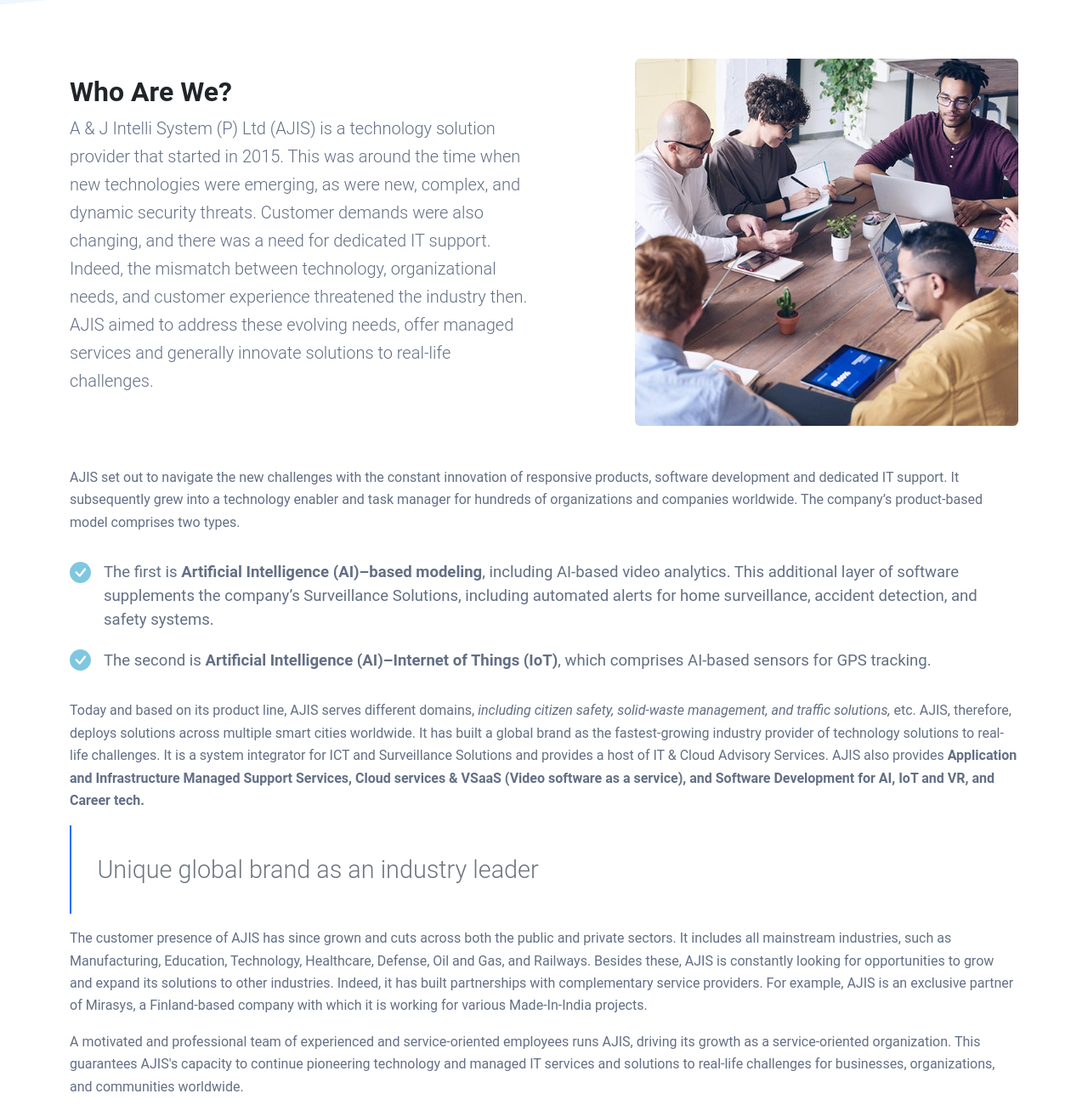
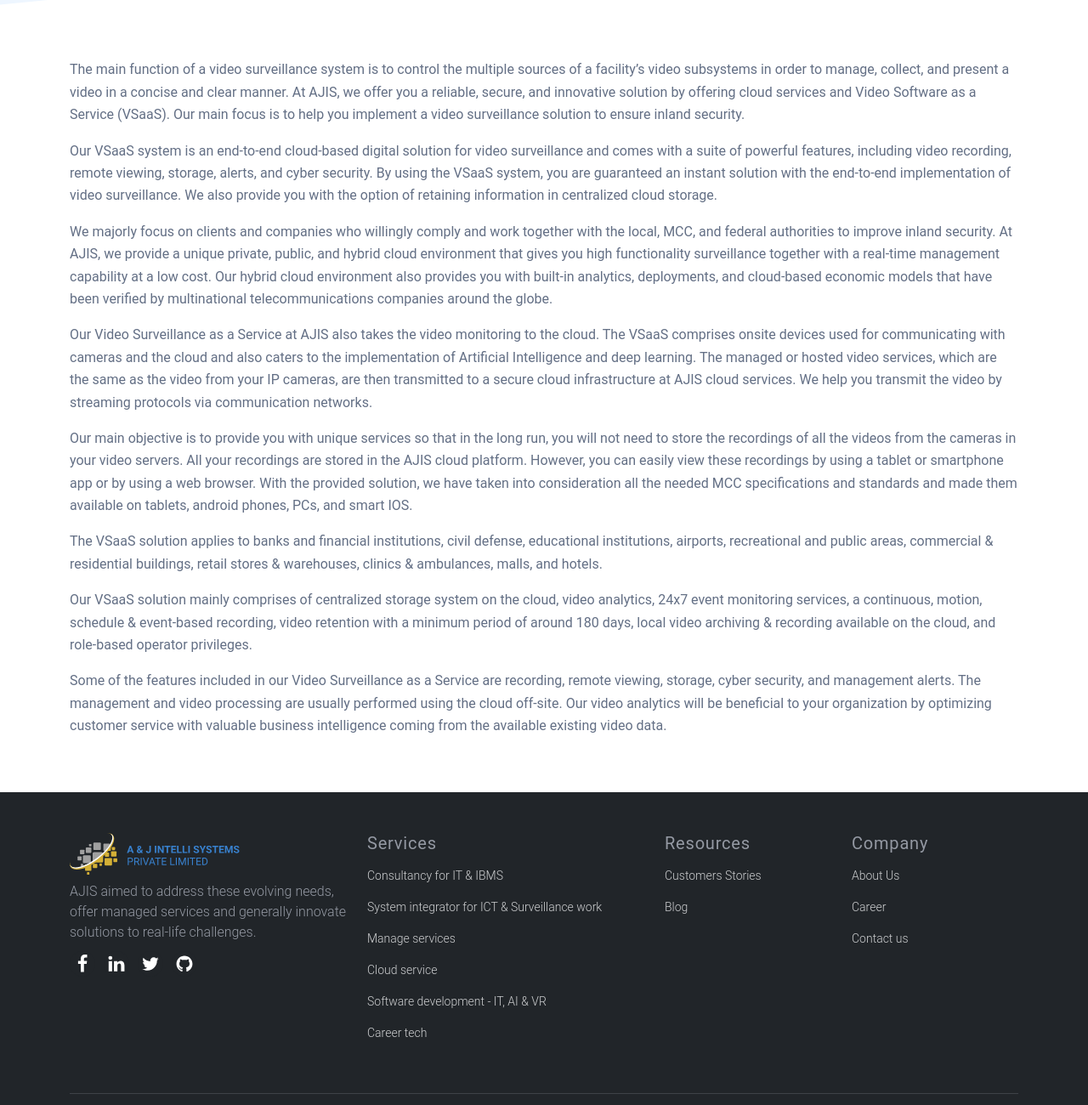
Before and after one commit to ukthapa/ajiswebsite, a Gatsby site: page /cloud-service in a window 1280 px wide. Shown: the part 560-1860 px from the top of the page at 85% size. Built offline with nearby package versions, Linux system fonts and the light colour scheme; Gatsby itself is replaced by a stand-in of ours; a web font is replaced by a local one.

Commit message:
contant added

```diff
--- a/src/pages/cloud-service.js
+++ b/src/pages/cloud-service.js
@@ -15,7 +15,7 @@
 					<Row className="pt-5 mt-5 pb-5">
 						<Col md={6}>
 							<div className="pt-5 mt-5 pb-5 mb-2">
-								<h1 className=" display-2">Cloud Services</h1>
+								<h1 className=" display-2">Cloud Services &amp; VSaaS</h1>
 								<p className="lead">AJIS offers Video software as a service (VSaaS) and cloud services. Cloud services range from cloud migration, optimization, and discovery to disaster recovery, architecture validation, data analytics, and application development.</p>
 							</div>
 						</Col>
@@ -27,37 +27,16 @@
 			</section>
 			<section className="wrapper mb-5 mt-0">
 				<Container>
-					<Row className="mb-5 justify-content-md-between align-items-center">
-						<Col md={6}  data-sal="slide-down" data-sal-delay="100" data-sal-easing="ease">
-							<h2>Who Are We?</h2>
-							<p className="lead">A &amp; J Intelli System (P) Ltd (AJIS) is a technology solution provider that started in 2015. This was around the time when new technologies were emerging, as were new, complex, and dynamic
-	security threats. Customer demands were also changing, and there was a need for dedicated IT support. Indeed, the mismatch between technology, organizational needs, and customer
-	experience threatened the industry then. AJIS aimed to address these evolving needs, offer managed services and generally innovate solutions to real-life challenges.</p>
-						</Col>
-						<Col md={5}>
-							<Image src={aboutImg} className="aboutimg img-fluid rounded" data-sal="fade-in" data-sal-delay="100" data-sal-easing="ease"/>
-						</Col>
-					</Row>
-					<Row data-sal="slide-up" data-sal-delay="50" data-sal-easing="ease">
+					<Row>
 						<Col>
-							<p>AJIS set out to navigate the new challenges with the constant innovation of responsive products, software development and dedicated IT support. It subsequently grew into a technology enabler
-	and task manager for hundreds of organizations and companies worldwide. The company’s product-based model comprises two types.</p>
-							<ul className="icon-list icon-list-lg bullet-soft-blue">
-								<li><span><CheckCircleFill/></span><span>The first is <strong>Artificial Intelligence (AI)–based modeling</strong>, including AI-based video analytics. This additional layer of software supplements the
-	company’s Surveillance Solutions, including automated alerts for home surveillance, accident detection, and safety systems.</span></li>
-								<li><span><CheckCircleFill/></span><span>The second is <strong>Artificial Intelligence (AI)–Internet of Things (IoT)</strong>, which comprises AI-based sensors for GPS tracking.</span></li>
-							</ul>
-							<p>Today and based on its product line, AJIS serves different domains, <em>including citizen safety, solid-waste management, and traffic solutions,</em> etc. AJIS, therefore, deploys solutions across
-	multiple smart cities worldwide. It has built a global brand as the fastest-growing industry provider of technology solutions to real-life challenges. It is a system integrator for ICT and
-	Surveillance Solutions and provides a host of IT &amp; Cloud Advisory Services. AJIS also provides <strong>Application and Infrastructure Managed Support Services, Cloud services &amp; VSaaS (Video
-	software as a service), and Software Development for AI, IoT and VR, and Career tech.</strong></p>
-							<blockquote className="blockquote text-muted">Unique global brand as an industry leader</blockquote>
-							<p>The customer presence of AJIS has since grown and cuts across both the public and private sectors. It includes all mainstream industries, such as Manufacturing, Education, Technology,
-	Healthcare, Defense, Oil and Gas, and Railways. Besides these, AJIS is constantly looking for opportunities to grow and expand its solutions to other industries. Indeed, it has built
-	partnerships with complementary service providers. For example, AJIS is an exclusive partner of Mirasys, a Finland-based company with which it is working for various Made-In-India projects.</p>
-
-							<p>A motivated and professional team of experienced and service-oriented employees runs AJIS, driving its growth as a service-oriented organization. This guarantees AJIS's capacity to continue
-	pioneering technology and managed IT services and solutions to real-life challenges for businesses, organizations, and communities worldwide.</p>
+							<p>The main function of a video surveillance system is to control the multiple sources of a facility’s video subsystems in order to manage, collect, and present a video in a concise and clear manner. At AJIS, we offer you a reliable, secure, and innovative solution by offering cloud services and Video Software as a Service (VSaaS). Our main focus is to help you implement a video surveillance solution to ensure inland security.</p>
+							<p>Our VSaaS system is an end-to-end cloud-based digital solution for video surveillance and comes with a suite of powerful features, including video recording, remote viewing, storage, alerts, and cyber security. By using the VSaaS system, you are guaranteed an instant solution with the end-to-end implementation of video surveillance. We also provide you with the option of retaining information in centralized cloud storage.</p>
+							<p>We majorly focus on clients and companies who willingly comply and work together with the local, MCC, and federal authorities to improve inland security. At AJIS, we provide a unique private, public, and hybrid cloud environment that gives you high functionality surveillance together with a real-time management capability at a low cost. Our hybrid cloud environment also provides you with built-in analytics, deployments, and cloud-based economic models that have been verified by multinational telecommunications companies around the globe.</p>
+							<p>Our Video Surveillance as a Service at AJIS also takes the video monitoring to the cloud. The VSaaS comprises onsite devices used for communicating with cameras and the cloud and also caters to the implementation of Artificial Intelligence and deep learning. The managed or hosted video services, which are the same as the video from your IP cameras, are then transmitted to a secure cloud infrastructure at AJIS cloud services. We help you transmit the video by streaming protocols via communication networks.</p>
+							<p>Our main objective is to provide you with unique services so that in the long run, you will not need to store the recordings of all the videos from the cameras in your video servers. All your recordings are stored in the AJIS cloud platform. However, you can easily view these recordings by using a tablet or smartphone app or by using a web browser. With the provided solution, we have taken into consideration all the needed MCC specifications and standards and made them available on tablets, android phones, PCs, and smart IOS.</p>
+							<p>The VSaaS solution applies to banks and financial institutions, civil defense, educational institutions, airports, recreational and public areas, commercial & residential buildings, retail stores & warehouses, clinics & ambulances, malls, and hotels.</p>
+							<p>Our VSaaS solution mainly comprises of centralized storage system on the cloud, video analytics, 24x7 event monitoring services, a continuous, motion, schedule & event-based recording, video retention with a minimum period of around 180 days, local video archiving & recording available on the cloud, and role-based operator privileges.</p>
+							<p>Some of the features included in our Video Surveillance as a Service are recording, remote viewing, storage, cyber security, and management alerts. The management and video processing are usually performed using the cloud off-site. Our video analytics will be beneficial to your organization by optimizing customer service with valuable business intelligence coming from the available existing video data.</p>
 						</Col>
 					</Row>
 				</Container>
```
Also changed, not shown: src/pages/consultancy-for-it-ibms.js (+8 -29 lines), src/pages/system-integrator-for-ict-suveillance-work.js (+9 -29 lines).
